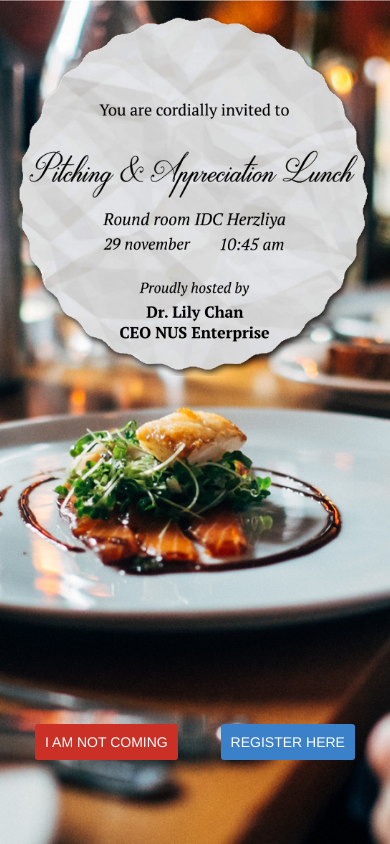
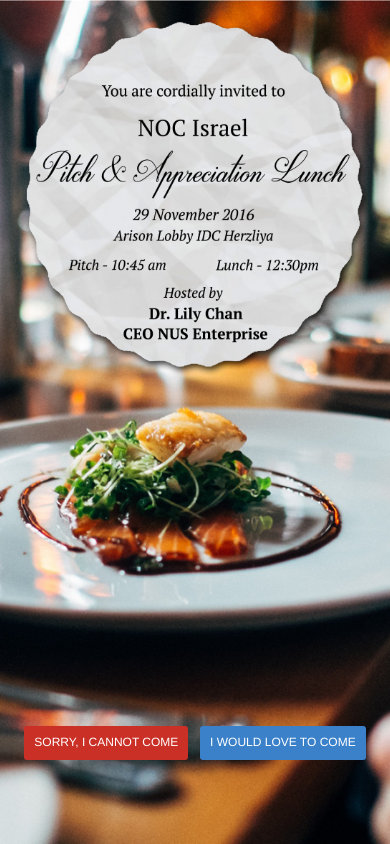
Before and after one commit to Yallah-TurnUp/TurnUp-Server, a Django app: page / in a window 390 px wide. Run offline with Django 3.2, Linux system fonts and the light colour scheme; some libraries are stand-ins or nearby versions.

Commit message:
final changes

```diff
--- a/TurnUp/business/static/css/blue.css
+++ b/TurnUp/business/static/css/blue.css
@@ -55,6 +55,7 @@
     width: auto;
 }
 #dietary {
+    border:1px solid #ff5f2a;
     width: 100%;
     margin: auto;
     border-radius: 4px;
@@ -1098,10 +1099,12 @@
     margin-top: -20vh;
     }
     #thumbs_up {
-        margin-right: -5%;
+        font-size: 12px;
+        margin-left: 1%;
     }
     #thumbs_down {
-        margin-left: -5%;
+        font-size: 12px;
+        margin-right: 1%;
     }
     #join_us {
         position: absolute;
--- a/TurnUp/business/templates/business/invitation.html
+++ b/TurnUp/business/templates/business/invitation.html
@@ -22,19 +22,20 @@
         <img id="school-logo" src="../../static/img/bg/logo.png"/>
 
         <div id="register" style="width: 100vw; display: none; text-align: center; position: absolute; bottom: 10vh;">
-            <button id="thumbs_down" type="button" style="background: #ca3026;" class="button_splash" data-toggle="modal" data-target="#Fail" onclick="submitNo();">I AM NOT COMING</button>
-            <button id="thumbs_up" type="button" class="button_splash shakee" data-toggle="modal" data-target="#ContactUs" >REGISTER HERE</button>
+            <button id="thumbs_down" type="button" style="background: #ca3026;" class="button_splash" data-toggle="modal" data-target="#Fail" onclick="submitNo();">SORRY, I CANNOT COME</button>
+            <button id="thumbs_up" type="button" class="button_splash shakee" data-toggle="modal" data-target="#ContactUs">I WOULD LOVE TO COME</button>
         </div>
         <div class="modal fade" id="ContactUs" role="dialog" tabindex="-1">
             <div class="modal-dialog" role="document" style="overflow-y: initial !important">
                 <div class="modal-content">
                     <div class="modal-header">
+                        <button type="button" class="close" data-dismiss="modal">&times;</button>
                         <h1 style="color: #59697b;">WELCOME</h1>
                     </div>
                     <div class="modal-body" style="overflow-y: auto; text-align:center; height: 50vh;">
                         <div id="common_form" class="my_container" style="overflow: hidden;">
                             <div class="my_container">
-                                <h4 id="header_time">There are two parts to our event, please choose the segments you will be coming for:</h4>
+                                <h4 id="header_time">Please click on the event you want to attend:</h4>
                                 <div class="btn-group-vertical" data-toggle="buttons">
                                     <label class="btn btn-warning active" style="display: inline-block; border-radius: 4px; margin-top: 8px;">
                                         <input type="radio" name="preference" checked value="1">
@@ -54,7 +55,7 @@
                             </div>
 
                             <div class="my_container">
-                                <h4 id="header_dietary">The Appreciation Lunch will be Kosher. Let us know if you have any dietary restrictions:</h4>
+                                <h4 id="header_dietary">Kosher lunch will be served buffet style. Let us know if you have any dietary restrictions:</h4>
                                 <input id="dietary" type="text" placeholder="ie. Peanuts"/>
                             </div>
                             <div class="my_container">
@@ -88,7 +89,7 @@
 
                         <div id='thank_you'>
                             <img class="form_complete_img" src="../../static/img/item/green_tick.png"/>
-                            <div class="contact_message" style="color: #59697b;">We've got your message and will contact you shortly, thank you!</div>
+                            <div class="contact_message" style="color: #59697b;">We've gotten your message and will contact you shortly, thank you!</div>
                             <a href="http://dariuspjm.wixsite.com/turnup">Like the invitation? Check us out!</a>
                         </div>
                     </div>
@@ -104,12 +105,13 @@
                 <div class="modal-content">
                     <div class="modal-header">
                         <button type="button" class="close" data-dismiss="modal">&times;</button>
+                        <h1 style="color: #59697b;">THANK YOU</h1>
                     </div>
 
                     <div class="modal-body" style="text-align:center;">
                         <div id='rdd'>
                             <img class="form_complete_img" src="../../static/img/item/green_tick.png"/>
-                            <div class="contact_message" style="color: #59697b;">We've got your message, thank you!</div>
+                            <div class="contact_message" style="color: #59697b;">We've gotten your message!</div>
                         </div>
                     </div>
                     <div class="modal-footer" style="height: 10vh;">
@@ -136,8 +138,8 @@
 //    });
 
     $(document).ready(function () {
-        setTimeout(function (){$('#register').show();
-        }, 1000);
+        setTimeout(function (){$('#register').fadeIn();
+        }, 1500);
     });
 
     function submitNo () {
```
Also changed, not shown: TurnUp/business/static/img/bg/invite.png.
